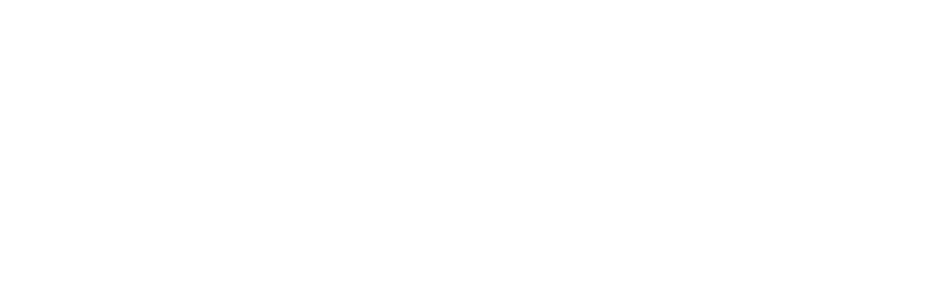
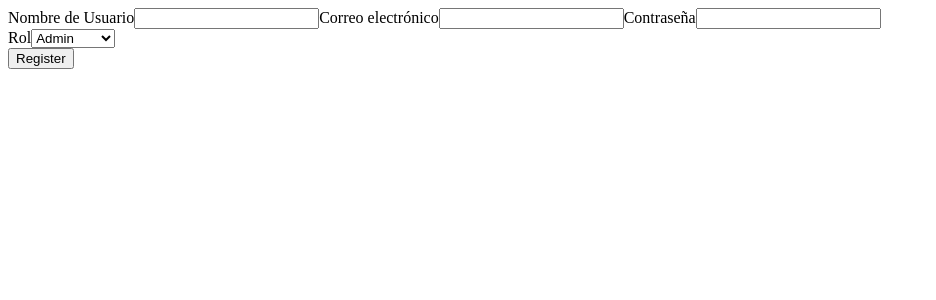
Before and after one commit to KeywizZ/AppCalculo, a React (Create React App) app: page /register in a window 1280 px wide. Shown: the top 300 px of the page, without its empty margins (0-936 px from the left). Built offline with nearby package versions, Linux system fonts and the light colour scheme.

Commit message:
Added LoginPage, LoginForm, RegisterForm and RegisterPage

```diff
--- a/package.json
+++ b/package.json
@@ -6,8 +6,10 @@
     "@testing-library/jest-dom": "^5.16.4",
     "@testing-library/react": "^13.1.1",
     "@testing-library/user-event": "^13.5.0",
+    "axios": "^0.27.2",
     "react": "^18.1.0",
     "react-dom": "^18.1.0",
+    "react-hook-form": "^7.30.0",
     "react-icons": "^4.3.1",
     "react-router-dom": "^6.3.0",
     "react-scripts": "5.0.1",
--- a/src/App.jsx
+++ b/src/App.jsx
@@ -6,15 +6,25 @@ import {
   Routes,
 } from "react-router-dom";
 import { useState } from "react";
-
-
-
-
+import { LoginPage } from "./pages/LoginPage/LoginPage";
+import { RegisterPage } from "./pages/RegisterPage/RegisterPage";
+import { JwtContext } from "./shared/context/JwtContext";
 
 function App() {
-const [jwt, setJwt] = useState(localStorage.getItem("token"));
+  const [jwt, setJwt] = useState(localStorage.getItem("token"));
 
-  return <div className="App"></div>;
+  return (
+    <JwtContext.Provider value={{ jwt, setJwt }}>
+      <div className="App">
+        <Router>
+          <Routes>
+            <Route path="/login" element={<LoginPage />} />
+            <Route path="/register" element={<RegisterPage />} />
+          </Routes>
+        </Router>
+      </div>
+    </JwtContext.Provider>
+  );
 }
 
 export default App;
--- a/src/Pages/LoginPage/LoginPage.jsx
+++ b/src/Pages/LoginPage/LoginPage.jsx
@@ -1,8 +1,7 @@
-import React from 'react'
-import Loginform from '../../shared/components/LoginForm/LoginForm'
+import React from "react";
+import { LoginForm } from "../../components/LoginForm/LoginForm";
 
-export default function LoginPage() {
-  return (
-    <Loginform />
-  )
-}
+export const LoginPage = () => {
+  console.log("INFO: LoginPage component");
+  return <LoginForm />;
+};
--- /dev/null
+++ b/src/Pages/RegisterPage/RegisterPage.jsx
@@ -0,0 +1,7 @@
+import React from "react";
+import { RegisterForm } from "../../components/RegisterForm/RegisterFomr";
+
+export const RegisterPage = () => {
+  console.log("INFO: LoginPage component");
+  return <RegisterForm />;
+};
--- /dev/null
+++ b/src/components/LoginForm/LoginForm.jsx
@@ -0,0 +1,42 @@
+import React from "react";
+import { useForm } from "react-hook-form";
+import { useNavigate } from "react-router-dom";
+import { API } from "../../shared/services/api";
+
+export const LoginForm = () => {
+  const { register, handleSubmit } = useForm();
+  let navigate = useNavigate();
+
+  const onSubmit = (formData) => {
+    API.post("users/login", formData).then((res) => {
+      localStorage.setItem("token", res.data);
+      navigate("/dashboard");
+    });
+    console.log(formData);
+  };
+
+  return (
+    <form onSubmit={handleSubmit(onSubmit)}>
+      <label>Correo Electrónico</label>
+      <input
+        type="email"
+        name="email"
+        {...register("email", {
+          required: true,
+          pattern: /^[A-Z0-9._%+-]+@[A-Z0-9.-]+\.[A-Z]{2,4}$/i,
+        })}
+      />
+      <label>Contraseña</label>
+      <input
+        type="password"
+        name="password"
+        {...register("password", {
+          required: true,
+          pattern:
+            /^(?=.*[a-z])(?=.*[A-Z])(?=.*[0-9])(?=.*[!@#$%^&*_=+-]).{8,12}$/,
+        })}
+      />
+      <button>Login</button>
+    </form>
+  );
+};
--- /dev/null
+++ b/src/components/RegisterForm/RegisterFomr.jsx
@@ -0,0 +1,57 @@
+import React from "react";
+import { useForm } from "react-hook-form";
+import { useNavigate } from "react-router-dom";
+import { API } from "../../shared/services/api";
+
+export const RegisterForm = () => {
+  const { register, handleSubmit } = useForm();
+  let navigate = useNavigate();
+
+  const onSubmit = (formData) => {
+    API.post("users/register", formData)
+      .then((res) => {
+        console.log(res);
+        navigate("/login");
+      })
+      .catch((err) => {});
+  };
+
+  return (
+    <form onSubmit={handleSubmit(onSubmit)}>
+      <label>Nombre de Usuario</label>
+      <input
+        type="text"
+        name="name"
+        {...register("name", { required: true })}
+      />
+      <label>Correo electrónico</label>
+      <input
+        type="email"
+        name="email"
+        {...register("email", {
+          required: true,
+          pattern: /^[A-Z0-9._%+-]+@[A-Z0-9.-]+\.[A-Z]{2,4}$/i,
+        })}
+      />
+      <label>Contraseña</label>
+      <input
+        type="password"
+        name="password"
+        {...register("password", {
+          required: true,
+          pattern:
+            /^(?=.*[a-z])(?=.*[A-Z])(?=.*[0-9])(?=.*[!@#$%^&*_=+-]).{8,12}$/,
+        })}
+      />
+      <div className="">
+        <label>Rol</label>
+        <select {...register("rol", { require: true })}>
+          <option>Admin</option>
+          <option>Student</option>
+          <option>Guardians</option>
+        </select>
+      </div>
+      <button>Register</button>
+    </form>
+  );
+};
--- a/src/shared/services/api.js
+++ b/src/shared/services/api.js
@@ -1,12 +1,18 @@
-import React from "react";
-import { Navigate, useLocation } from "react-router-dom";
+import axios from "axios";
 
-export const RequireAuth = ({ children }) => {
-  let location = useLocation();
+export const APIHeaders = {
+  Accept: "application/json",
+  "Content-Type": "application/json",
+  "Access-Control-Allow-Origin": "*",
+  Authorization: {
+    toString() {
+      return `Bearer ${localStorage.getItem("token")}`;
+    },
+  },
+};
 
-  if (!localStorage.getItem("token")) {
-    return <Navigate to="/login" state={{ from: location }} replace />;
-  }
-
-  return children;
-};
+export const API = axios.create({
+  baseURL: process.env.REACT_APP_BACK_URL,
+  timeout: 6000,
+  headers: APIHeaders,
+});
```
Also changed, not shown: src/components/LoginForm/ButtonLogout.jsx (added, +14 -0 lines), src/shared/components/LoginForm/LoginForm.jsx (deleted, +0 -49 lines), 2 other files (tests, documents, lock files or other folders).
